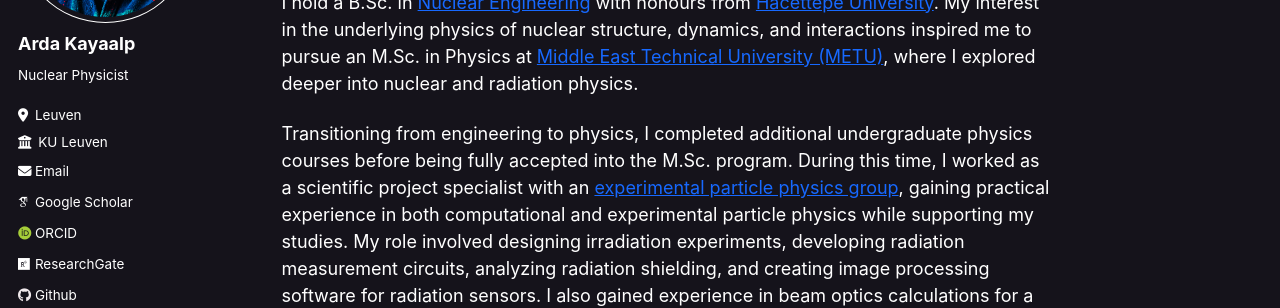
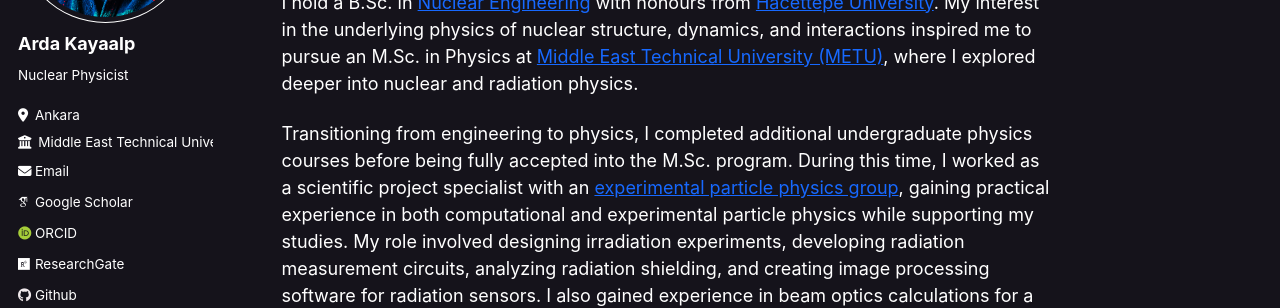
Before and after one commit to ardakayaalp/ardakayaalp.github.io, a Jekyll site: the page built from _pages/about.md, in a window 1280 px wide. Shown: the part 255-563 px from the top of the page. Built offline with Jekyll 4.4.1, drawn with Linux system fonts in a browser that asks for light colours; some web fonts are replaced.

Commit message:
Update _config.yml

```diff
--- a/_config.yml
+++ b/_config.yml
@@ -31,10 +31,10 @@ author:
   name             : "Arda Kayaalp"
   pronouns         : # example: "she/her"
   bio              : Nuclear Physicist
-  location         : "Leuven"
-  employer         : "KU Leuven"
+  location         : "Ankara"
+  employer         : "Middle East Technical University"
   uri              : # URL
-  email            : "arda.kayaalp@kuleuven.be"
+  email            : "arda.kayaalp@metu.edu.tr"
 
   # Academic websites
   arxiv            : # URL - Update with the correct link to your profile
```
